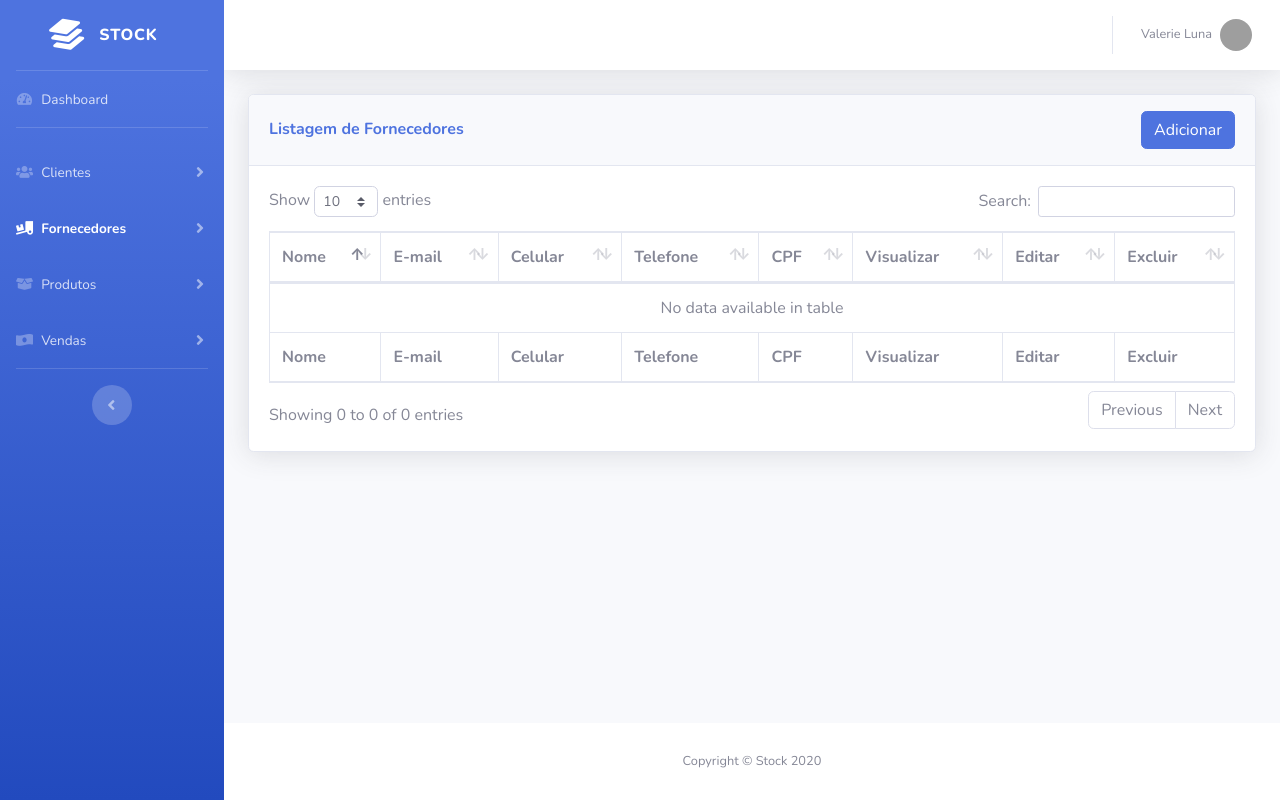
After one commit to jeversonjv/stock, a CodeIgniter app: page /database/fornecedores in a window 1280 px wide. The commit adds this page. Run offline with CodeIgniter, Linux system fonts and the light colour scheme; some libraries are stand-ins or nearby versions; grey boxes are pictures that could not be loaded.

Commit message:
começando dev de fornecedores

```diff
--- /dev/null
+++ b/application/controllers/Fornecedores.php
@@ -0,0 +1,17 @@
+<?php
+
+class Fornecedores extends CI_Controller {
+
+    private $data;
+
+    public function __construct() {
+        parent::__construct();
+    }
+
+    public function index() {
+        // $this->data["clientes"] = $this->clienteModel->get_all()->result();
+        $this->template->setTitulo("Clientes");
+        $this->template->loadView("template/layout", "Fornecedores/Listagem", $this->data);
+    }
+
+}
--- /dev/null
+++ b/application/views/Fornecedores/Listagem.php
@@ -0,0 +1,61 @@
+<!-- DataTales Example -->
+<div class="card shadow mb-4">
+
+    <?php if($this->session->flashdata("mensagemSucesso")) { ?>
+        <div class="col-lg-12 mb-2 mt-2 text-center">
+            <div class="card bg-success text-white shadow">
+                <div class="card-body">
+                    <?= $this->session->flashdata("mensagemSucesso") ?>
+                </div>
+            </div>
+        </div>
+    <?php } ?>
+
+    <?php if($this->session->flashdata("mensagemErro")) { ?>
+        <div class="col-lg-12 mb-2 mt-2 text-center">
+            <div class="card bg-danger text-white shadow">
+                <div class="card-body">
+                    <?= $this->session->flashdata("mensagemErro") ?>
+                </div>
+            </div>
+        </div>
+    <?php } ?>
+
+    <div class="card-header py-3 d-flex justify-content-between align-items-center">
+        <h6 class="align-middle m-0 font-weight-bold text-primary">Listagem de Fornecedores</h6>
+        <a class="btn btn-primary text-white" href="/fornecedores/adicionar"> Adicionar </a>
+    </div>
+    <div class="card-body">
+        <div class="table-responsive">
+            <table class="table table-bordered" id="dataTable" width="100%" cellspacing="0">
+                <thead>
+                    <tr>
+                        <th>Nome</th>
+                        <th>E-mail</th>
+                        <th>Celular</th>
+                        <th>Telefone</th>
+                        <th>CPF</th>
+                        <th>Visualizar</th>
+                        <th>Editar</th>
+                        <th>Excluir</th>
+                    </tr>
+                </thead>
+                <tfoot>
+                    <tr>
+                        <th>Nome</th>
+                        <th>E-mail</th>
+                        <th>Celular</th>
+                        <th>Telefone</th>
+                        <th>CPF</th>
+                        <th>Visualizar</th>
+                        <th>Editar</th>
+                        <th>Excluir</th>
+                    </tr>
+                </tfoot>
+                <tbody>
+
+                </tbody>
+            </table>
+        </div>
+    </div>
+</div>
--- a/application/views/template/layout.php
+++ b/application/views/template/layout.php
@@ -82,7 +82,7 @@
                 <div id="collapseFornecedores" class="collapse" aria-labelledby="headingPages" data-parent="#accordionSidebar">
                     <div class="bg-white py-2 collapse-inner rounded">
                         <h6 class="collapse-header">Gerenciamento</h6>
-                        <a class="collapse-item" href="login.html">Cadastro</a>
+                        <a class="collapse-item" href="/fornecedores">Cadastro</a>
                     </div>
                 </div>
             </li>
@@ -265,8 +265,8 @@
     <script src="/assets/template/vendor/chart.js/Chart.min.js"></script>
 
     <!-- Page level custom scripts -->
-    <!-- <script src="/assets/template/js/demo/chart-area-demo.js"></script> -->
-    <!-- <script src="/assets/template/js/demo/chart-pie-demo.js"></script> -->
+    <script src="/assets/template/js/demo/chart-area-demo.js"></script>
+    <script src="/assets/template/js/demo/chart-pie-demo.js"></script>
 
     <!-- Page level plugins -->
     <script src="/assets/template/vendor/datatables/jquery.dataTables.min.js"></script>
```
